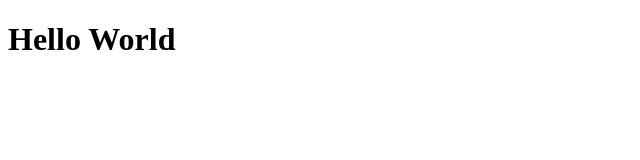
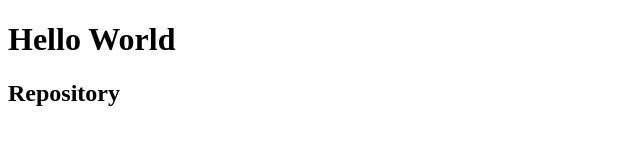
Before and after one commit to sofko/helloWorld, a plain HTML site: page index.html in a window 1280 px wide. Shown: the whole page, without its empty margins (0-640 px from the left). Drawn offline with Linux system fonts and the light colour scheme.

Commit message:
Add <h2>

```diff
--- a/index.html
+++ b/index.html
@@ -7,5 +7,6 @@
 </head>
 <body>
     <h1>Hello World</h1>
+    <h2>Repository</h2>
 </body>
 </html>
```
